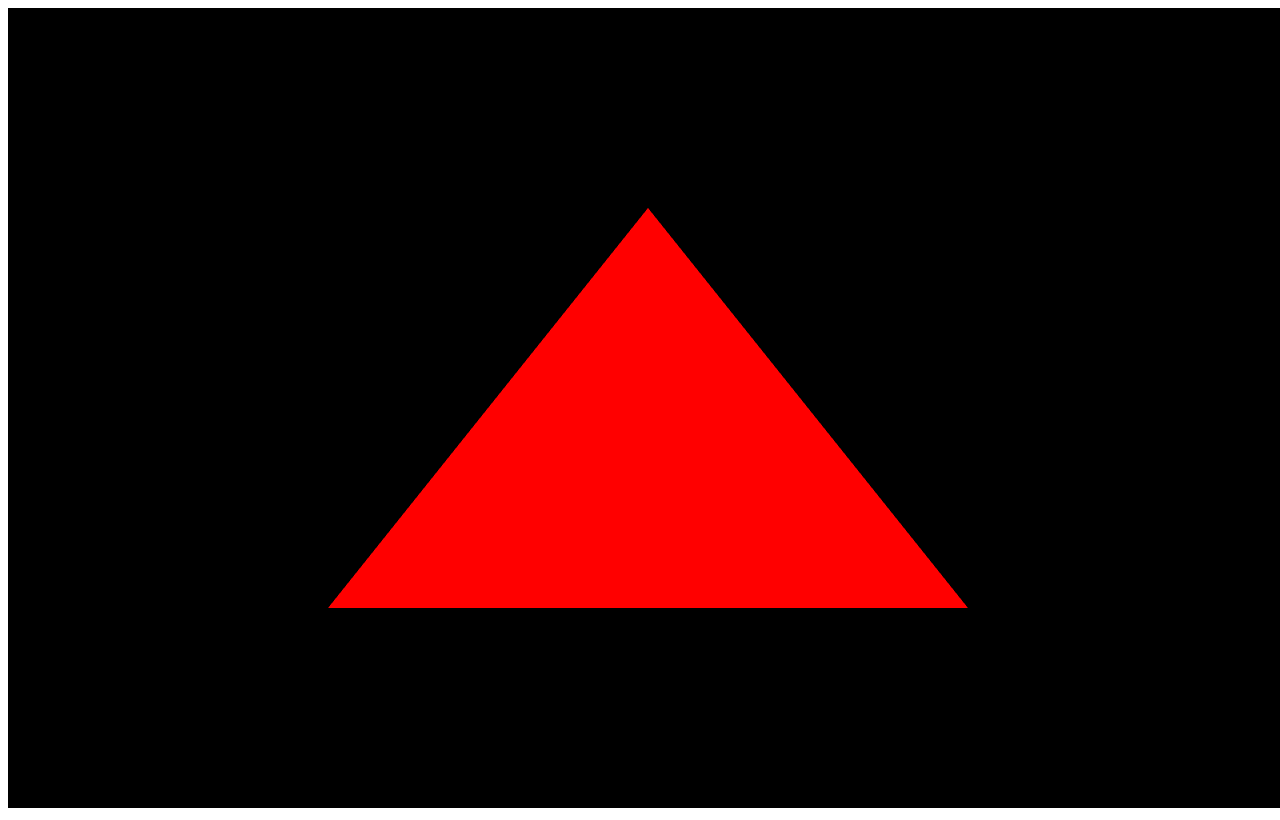
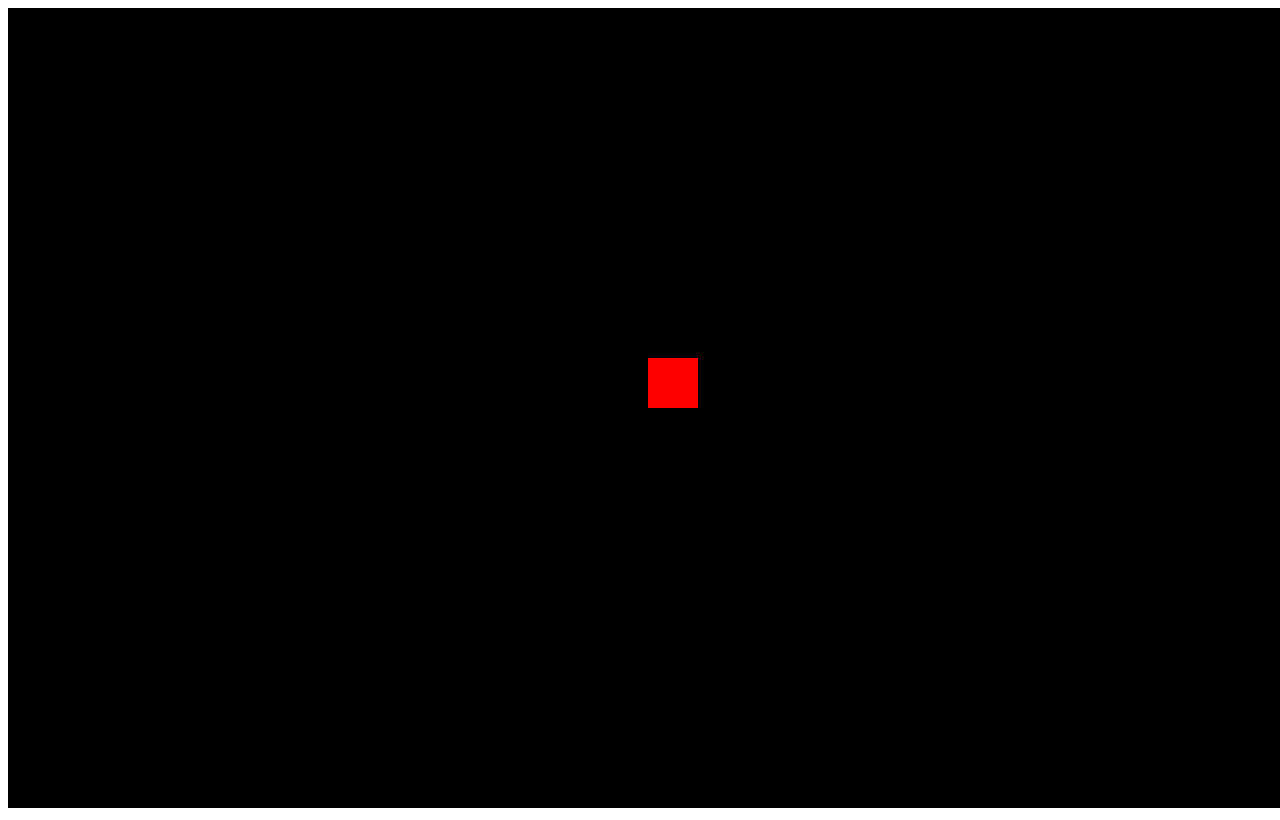
Before and after one commit to SNJiang1992/webgl-practice, a plain HTML site: page multiPoint.html in a window 1280 px wide. Drawn offline with Linux system fonts and the light colour scheme.

Commit message:
增加画矩形的方法

```diff
--- a/multiPoint.html
+++ b/multiPoint.html
@@ -1,15 +1,16 @@
 <!DOCTYPE html>
 <html lang="en">
   <head>
-    <meta charset="UTF-8">
-    <meta http-equiv="X-UA-Compatible" content="IE=edge">
-    <meta name="viewport" content="width=device-width, initial-scale=1.0">
+    <meta charset="UTF-8" />
+    <meta http-equiv="X-UA-Compatible" content="IE=edge" />
+    <meta name="viewport" content="width=device-width, initial-scale=1.0" />
     <title>Document</title>
   </head>
   <body>
     <canvas id="canvas"></canvas>
     <script type="module">
       import { initShaders } from './utils/shaderLoader.js';
+      import { px2GlPosition } from './utils/convertPosition.js';
       const canvas = document.querySelector('#canvas');
       canvas.width = window.innerWidth;
       canvas.height = window.innerHeight;
@@ -20,35 +21,39 @@
         gl_Position = a_Position;
         // gl_PointSize = 10.0;
       }
-      `
+      `;
       const fsSource = `
       void main(){
           gl_FragColor = vec4(1.0,0.0,0.0,1.0);
       }
-    `
+    `;
 
-      const gl = canvas.getContext("webgl")
-      initShaders(gl,vsSource,fsSource)
-      const a_Position = gl.getAttribLocation(gl.program, "a_Position")
+      const gl = canvas.getContext('webgl');
+      initShaders(gl, vsSource, fsSource);
+      const a_Position = gl.getAttribLocation(gl.program, 'a_Position');
 
-      const vertices = new Float32Array([0.0,0.5,-0.5,-0.5,0.5,-0.5])
+      const vertices = new Float32Array([
+        0.0,
+        0.0,
+        ...px2GlPosition(canvas, [50, 0]),
+        ...px2GlPosition(canvas, [0, 50]),
+        ...px2GlPosition(canvas, [50, 50]),
+      ]);
       // 创建缓冲区
-      const vertexBuffer = gl.createBuffer()
+      const vertexBuffer = gl.createBuffer();
       // 将缓冲区绑定到目标
-      gl.bindBuffer(gl.ARRAY_BUFFER, vertexBuffer)
+      gl.bindBuffer(gl.ARRAY_BUFFER, vertexBuffer);
       // 缓冲区写入数据
-      gl.bufferData(gl.ARRAY_BUFFER,vertices,gl.STATIC_DRAW)
+      gl.bufferData(gl.ARRAY_BUFFER, vertices, gl.STATIC_DRAW);
       // 分配缓存区对象
-      gl.vertexAttribPointer(a_Position, 2, gl.FLOAT, false, 0, 0)
+      gl.vertexAttribPointer(a_Position, 2, gl.FLOAT, false, 0, 0);
       // 连接变量与缓冲对象
-      gl.enableVertexAttribArray(a_Position)
-      gl.clearColor(0,0,0,1)
-      gl.clear(gl.COLOR_BUFFER_BIT)
+      gl.enableVertexAttribArray(a_Position);
+      gl.clearColor(0, 0, 0, 1);
+      gl.clear(gl.COLOR_BUFFER_BIT);
       //   gl.drawArrays(gl.POINTS,0,3)
       //画三角面
-      gl.drawArrays(gl.TRIANGLES,0,3)
-
-
+      gl.drawArrays(gl.TRIANGLE_STRIP, 0, 4);
     </script>
   </body>
 </html>
--- a/utils/convertPosition.js
+++ b/utils/convertPosition.js
@@ -13,3 +13,14 @@ export function convertPosition(canvas, pos) {
     y: (-(pos.y - y - height / 2) * 2) / height,
   };
 }
+/**
+ *
+ * @param {*} canvas canvas本地
+ * @param {*} pos [x,y] 像素坐标
+ * @returns [x,y] webgl坐标
+ */
+export function px2GlPosition(canvas, pos) {
+  const width = canvas.width;
+  const height = canvas.height;
+  return [(pos[0] * 2) / width, (pos[1] * 2) / height];
+}
```
Lines whose indentation alone changed are shown as unchanged.
